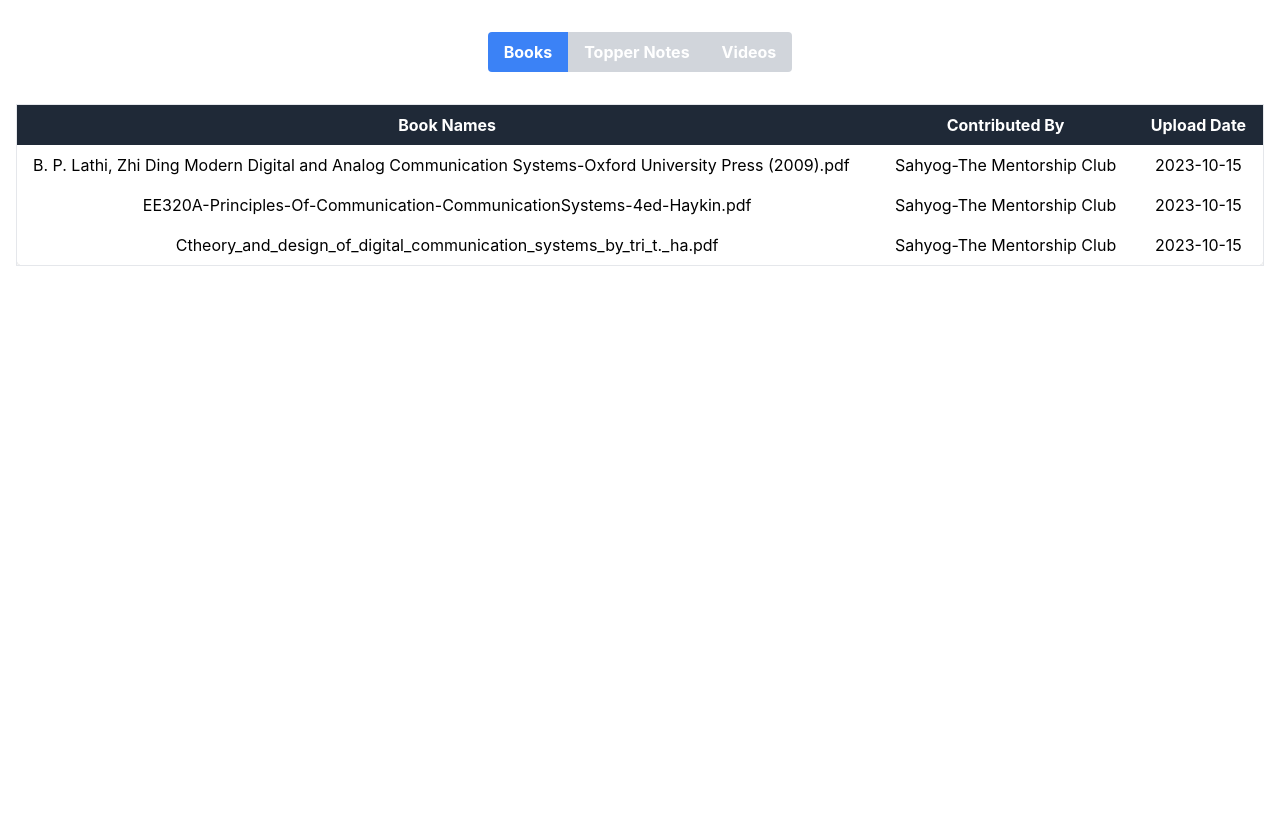
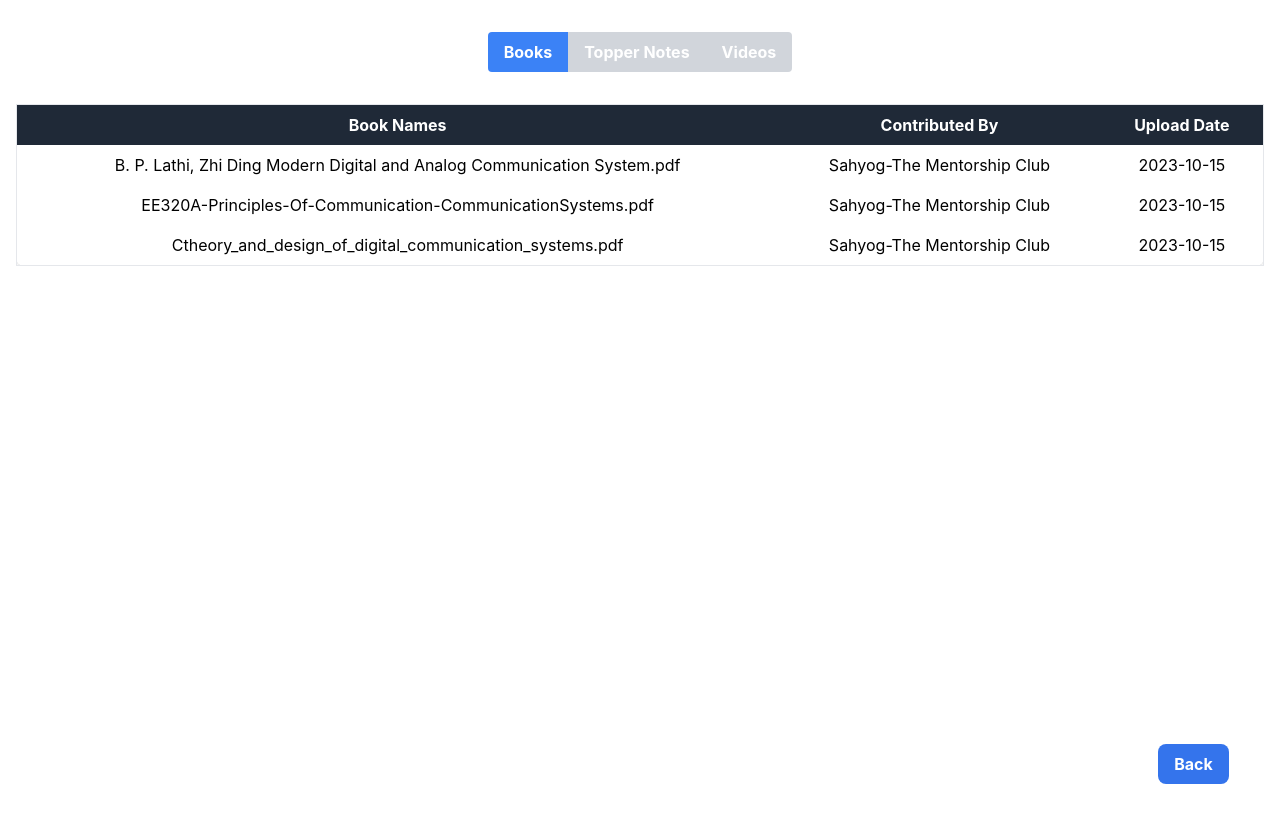
Before and after one commit to gracious7/note-vault, a React (Vite) app in the folder frontend/: page /admin/booksection in a window 1280 px wide. Shown: the top 822 px of the page. Built offline with nearby package versions, Linux system fonts and the light colour scheme.

Commit message:
back button added, routing done, final commit

```diff
--- a/frontend/src/components/Semester.tsx
+++ b/frontend/src/components/Semester.tsx
@@ -8,9 +8,9 @@ interface CardProps {
 
 const MainComponent: React.FC<CardProps> = ({ semester }) => {
   return (
-    <Link to={`/material/${semester}`}>
+    <Link to={`/admin/subjects`}>
       <div className="bg-white shadow-md rounded-lg p-4 transform transition-transform hover:scale-105 hover:shadow-lg text-center">
-        <h2 className="text-xl font-semibold">Semester {semester}</h2>
+        <h2 className="text-lg">Semester {semester}</h2>
       </div>
     </Link>
   );
@@ -21,6 +21,9 @@ const Semester: React.FC = () => {
     <div className="admin-container flex flex-col items-center justify-center min-h-screen">
       <AdminSidebar />
       <main className="dashboard mx-4 md:mx-10">
+      <a href="/admin/dashboard">
+      <button  className="absolute bottom-4 right-[4%] bg-[#3474ec] hover:bg-[#2559bb] text-white font-bold py-2 px-4 rounded-lg ">Back</button>
+      </a>
         <section className="my-8 text-center">
           <h1 className="text-2xl md:text-3xl font-bold mt-20 md:mt-0">Choose Your Semester</h1>
         </section>
--- a/frontend/src/components/Subjects.tsx
+++ b/frontend/src/components/Subjects.tsx
@@ -13,12 +13,17 @@ const AboutUS = () => {
 
   return (
     <div className="admin-container flex justify-center min-h-screen">
+
       <AdminSidebar />
       <main className="dashboard mx-4 md:mx-10 self-center">
-        <div>
-          <h2 className="text-2xl font-bold text-center mt-8 mb-4">
+      <a href="/admin/semester">
+      <button  className="absolute bottom-4 right-[4%] bg-[#3474ec] hover:bg-[#2559bb] text-white font-bold py-2 px-4 rounded-lg ">Back</button>
+      </a>
+
+          <h2 className="text-2xl md:text-3xl font-bold text-center mt-8 mb-4">
             Choose your Subject
           </h2>
+            <a href="/admin/booksection">
           <div className="grid grid-cols-1 md:grid-cols-2 gap-4 mx-12 mb-6 mt-6">
               {subjects.map((subject, index) => (
                 <div
@@ -29,7 +34,7 @@ const AboutUS = () => {
                 </div>
               ))}
           </div>
-        </div>
+            </a>
         </main>
     </div>
   );
--- a/frontend/src/pages/BookSection.tsx
+++ b/frontend/src/pages/BookSection.tsx
@@ -13,6 +13,9 @@ const BookSection = () => {
 
   return (
     <div className="w-full">
+      <a href="/admin/subjects">
+      <button  className="absolute bottom-4 right-[4%] bg-[#3474ec] hover:bg-[#2559bb] text-white font-bold py-2 px-4 rounded-lg ">Back</button>
+      </a>
       <div className="flex justify-center mt-8 mb-4">
         <button
           onClick={() => toggleTab("books")}
@@ -46,32 +49,37 @@ const BookSection = () => {
             {/* <h2 className="text-2xl font-bold mt-2 text-center">Books Section</h2> */}
             <div className="overflow-x-auto">
               <table className="min-w-full bg-white border rounded-lg shadow">
-                <thead className="bg-gray-800 text-white">
+                <thead className="bg-gray-800 text-white ">
                   <tr>
-                    <th className="py-2 px-4 text-center">Book Names</th>
+                    <th className="py-2 px-4 text-center ">Book Names</th>
                     <th className="py-2 px-4 text-center">Contributed By</th>
                     <th className="py-2 px-4 text-center">Upload Date</th>
                   </tr>
                 </thead>
                 <tbody>
-                  <tr>
+                  <tr className="text-center">
                      <a href="/admin/pdfview">
-                    <td  className="py-2 px-4 text-center">B. P. Lathi, Zhi Ding Modern Digital and Analog Communication Systems-Oxford University Press (2009).pdf</td>
+                    <td  className="py-2 px-4 text-center">B. P. Lathi, Zhi Ding Modern Digital and Analog Communication System.pdf</td>
                     </a>
                     <td className="py-2 px-4 text-center">Sahyog-The Mentorship Club</td>
                     <td className="py-2 px-4 text-center">2023-10-15</td>
                   </tr>
                 </tbody>
                 <tbody>
-                  <tr>
-                    <td className="py-2 px-4 text-center">EE320A-Principles-Of-Communication-CommunicationSystems-4ed-Haykin.pdf</td>
+                  <tr className="text-center">
+                     <a href="#">
+                    <td className="py-2 px-4 text-center">EE320A-Principles-Of-Communication-CommunicationSystems.pdf</td>
+                    </a>
                     <td className="py-2 px-4 text-center">Sahyog-The Mentorship Club</td>
                     <td className="py-2 px-4 text-center">2023-10-15</td>
+
                   </tr>
                 </tbody>
                 <tbody>
-                  <tr>
-                    <td className="py-2 px-4 text-center">Ctheory_and_design_of_digital_communication_systems_by_tri_t._ha.pdf</td>
+                  <tr className="text-center">
+                     <a href="#">
+                    <td className="py-2 px-4 text-center">Ctheory_and_design_of_digital_communication_systems.pdf</td>
+                     </a>
                     <td className="py-2 px-4 text-center">Sahyog-The Mentorship Club</td>
                     <td className="py-2 px-4 text-center">2023-10-15</td>
                   </tr>
@@ -137,6 +145,7 @@ const BookSection = () => {
           </div>
         )}
       </div>
+
     </div>
   );
 };
--- a/frontend/src/pages/TopContributer.tsx
+++ b/frontend/src/pages/TopContributer.tsx
@@ -179,7 +179,7 @@ const TopContributer = () => {
   return (
     <div className="admin-container">
       <AdminSidebar />
-      <main>{Table()}</main>
+      <main className="dashboard">{Table()}</main>
     </div>
   );
 };
--- a/frontend/src/pages/apps/Stopwatch.tsx
+++ b/frontend/src/pages/apps/Stopwatch.tsx
@@ -38,7 +38,7 @@ const Stopwatch = () => {
     <div className="admin-container">
       <AdminSidebar />
       <main className="dashboard-app-container">
-        <h1>Stopwatch</h1>
+        <h1 className="font-bold text-center text-4xl">Stopwatch</h1>
         <section>
           <div className="stopwatch">
             <h2>{formatTime(time)}</h2>
--- a/frontend/src/pages/apps/Toss.tsx
+++ b/frontend/src/pages/apps/Toss.tsx
@@ -6,6 +6,7 @@ import {
   Button,
 } from "@nextui-org/react";
 import {FaPauseCircle, FaPlay,FaSyncAlt } from "react-icons/fa"; // Import icons from react-icons
+import songimg from "../../assets/images/b4.jpeg"
 
 const Toss: React.FC = () => {
   const [isPlaying, setIsPlaying] = useState<boolean>(false);
@@ -29,20 +30,20 @@ const Toss: React.FC = () => {
     <div className="admin-container">
       <AdminSidebar />
       <main className="dashboard-app-container">
-        <h1>Listen to Music</h1>
+        <h1 className="font-bold text-center text-4xl">Listen to Music</h1>
         <section>
           <div className="audio-controls">
             <audio ref={audioRef} src={music} loop={isLooping} />
             <div className="flex items-center justify-center">
               <Image
-                src="/path_to_song_image.jpg" // Replace with the actual image path
+                src={''} // Replace with the actual image path
                 alt="Song Image"
                 width={100}
                 height={100}
               />
             </div>
             <div className="text-center mt-4">
-              <h2>Soothing Music</h2> {/* Replace with the actual song name */}
+              <h2 className="font-bold">Soothing Music</h2> {/* Replace with the actual song name */}
             </div>
             <div className="flex items-center justify-center mt-4">
               <Button
```
Lines whose indentation alone changed are shown as unchanged.
